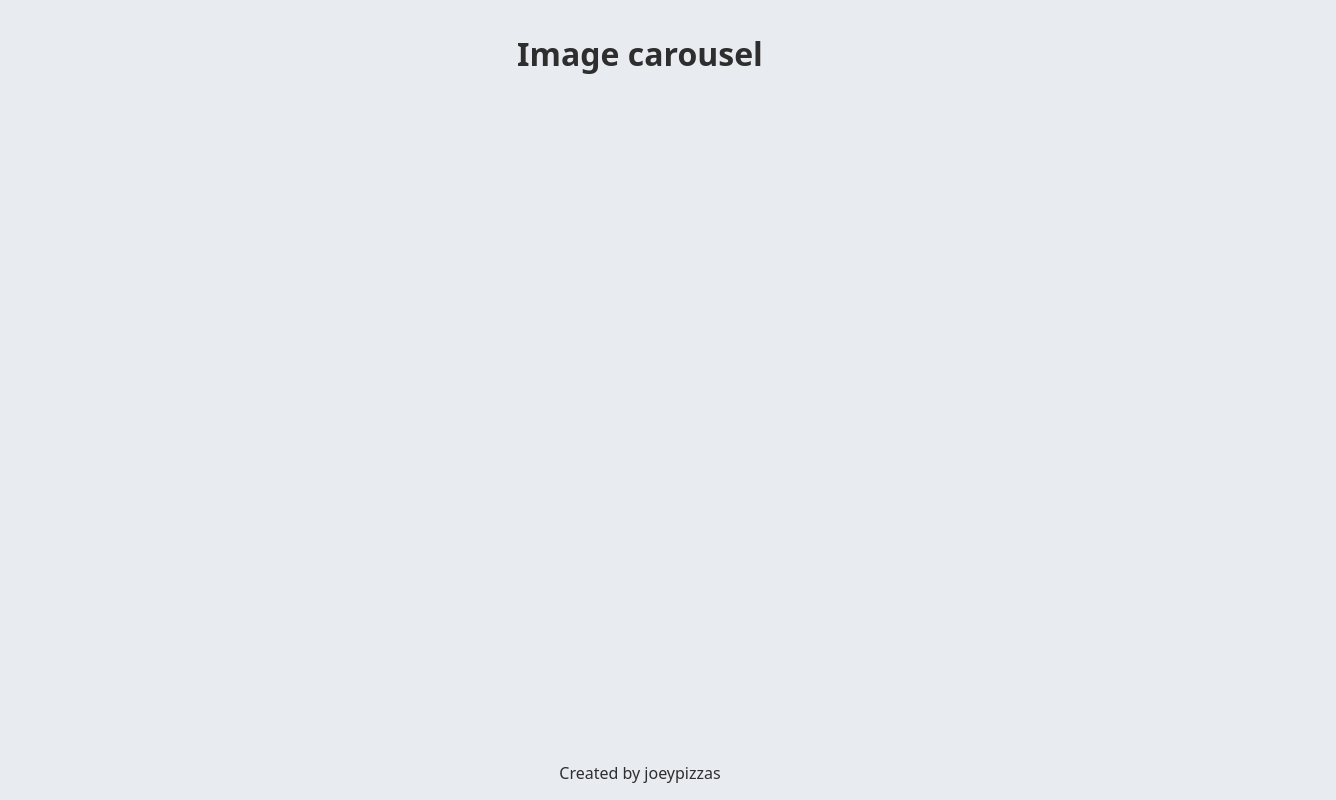
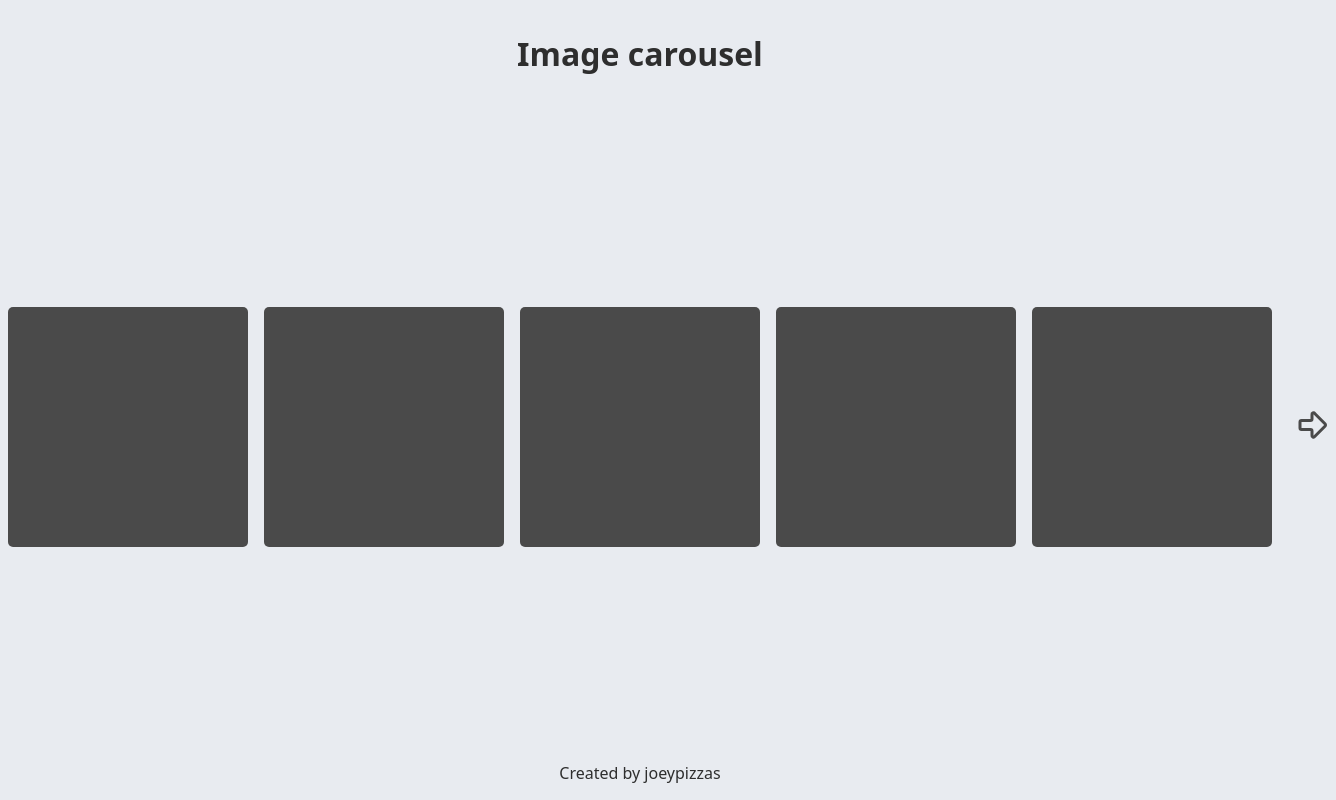
Before and after one commit to joeypizzas/image-carousel, a website built with webpack: page src/template.html in a window 1280 px wide. Shown: the whole page, 1336 px wide, since content can reach past the window. Built offline with nearby package versions, Linux system fonts and the light colour scheme.

Commit message:
Styled more of carousel layout

```diff
--- a/src/style.css
+++ b/src/style.css
@@ -47,6 +47,36 @@ body {
 
 #carousel-container {
   flex: 1;
+  display: flex;
+  justify-content: center;
+  align-items: center;
+}
+
+#carousel {
+  display: flex;
+  gap: 1rem;
+}
+
+.arrow-button {
+  border: none;
+  background-color: var(--page-background);
+  cursor: pointer;
+}
+
+#carousel-items {
+  display: flex;
+  gap: 1rem;
+}
+
+.carousel-item {
+  width: 15rem;
+  height: 15rem;
+  background-color: var(--button);
+  border-radius: 5px;
+}
+
+.hidden {
+  display: none;
 }
 
 #footer {
--- a/src/template.html
+++ b/src/template.html
@@ -8,7 +8,54 @@
   <body>
     <div id="main-container">
       <div id="header">Image carousel</div>
-      <div id="carousel-container"></div>
+      <div id="carousel-container">
+        <div id="carousel">
+          <button class="arrow-button">
+            <svg
+              xmlns="http://www.w3.org/2000/svg"
+              width="36"
+              height="36"
+              viewBox="0 0 24 24"
+              fill="none"
+              stroke="#4a4a4a"
+              stroke-width="2"
+              stroke-linecap="round"
+              stroke-linejoin="round"
+              class="arrow-svg"
+            >
+              <path
+                d="M13 9a1 1 0 0 1-1-1V5.061a1 1 0 0 0-1.811-.75l-6.835 6.836a1.207 1.207 0 0 0 0 1.707l6.835 6.835a1 1 0 0 0 1.811-.75V16a1 1 0 0 1 1-1h6a1 1 0 0 0 1-1v-4a1 1 0 0 0-1-1z"
+              />
+            </svg>
+          </button>
+          <div id="carousel-items">
+            <div class="carousel-item"></div>
+            <div class="carousel-item"></div>
+            <div class="carousel-item"></div>
+            <div class="carousel-item"></div>
+            <div class="carousel-item"></div>
+          </div>
+          <button class="arrow-button">
+            <svg
+              xmlns="http://www.w3.org/2000/svg"
+              width="36"
+              height="36"
+              viewBox="0 0 24 24"
+              fill="none"
+              stroke="#4a4a4a"
+              stroke-width="2"
+              stroke-linecap="round"
+              stroke-linejoin="round"
+              class="arrow-svg"
+            >
+              <path
+                d="M11 9a1 1 0 0 0 1-1V5.061a1 1 0 0 1 1.811-.75l6.836 6.836a1.207 1.207 0 0 1 0 1.707l-6.836 6.835a1 1 0 0 1-1.811-.75V16a1 1 0 0 0-1-1H5a1 1 0 0 1-1-1v-4a1 1 0 0 1 1-1z"
+              />
+            </svg>
+          </button>
+        </div>
+        <div id="carousel-circles-container"></div>
+      </div>
       <div id="footer">
         <div id="footer-text">
           Created by <a href="https://github.com/joeypizzas">joeypizzas</a>
```
